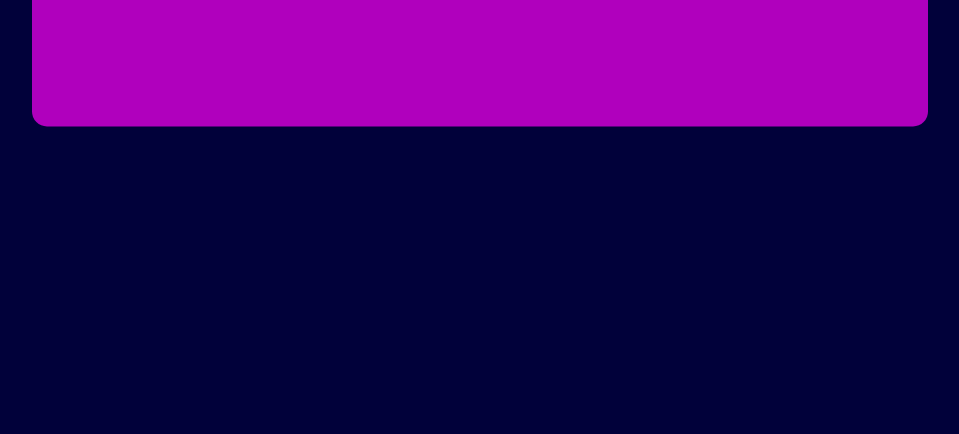
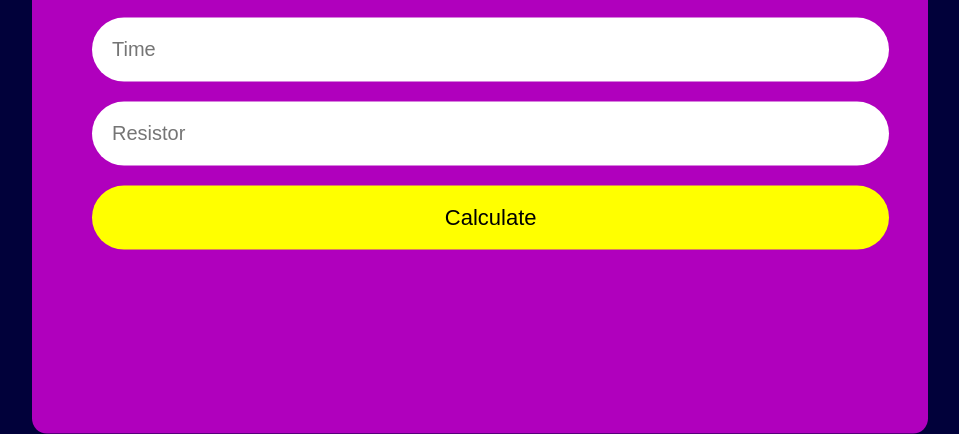
Before and after one commit to WebClubFc/Physics-Projects-First-Upload, a plain HTML site: page Volt/index.html in a window 1280 px wide. Shown: the part 366-800 px from the top of the page, without its empty margins (208-1167 px from the left). Drawn offline with Linux system fonts and the light colour scheme.

Commit message:
Update style.css

```diff
--- a/Volt/style.css
+++ b/Volt/style.css
@@ -33,7 +33,7 @@ body {
   background: rgb(176, 0, 189);
   border-radius: 15px;
   margin-left: 15rem;
-  transform: translate(0%, -25%);
+  transform: translate(0%, 25%);
   padding-top: 15px;
 }
 
```
